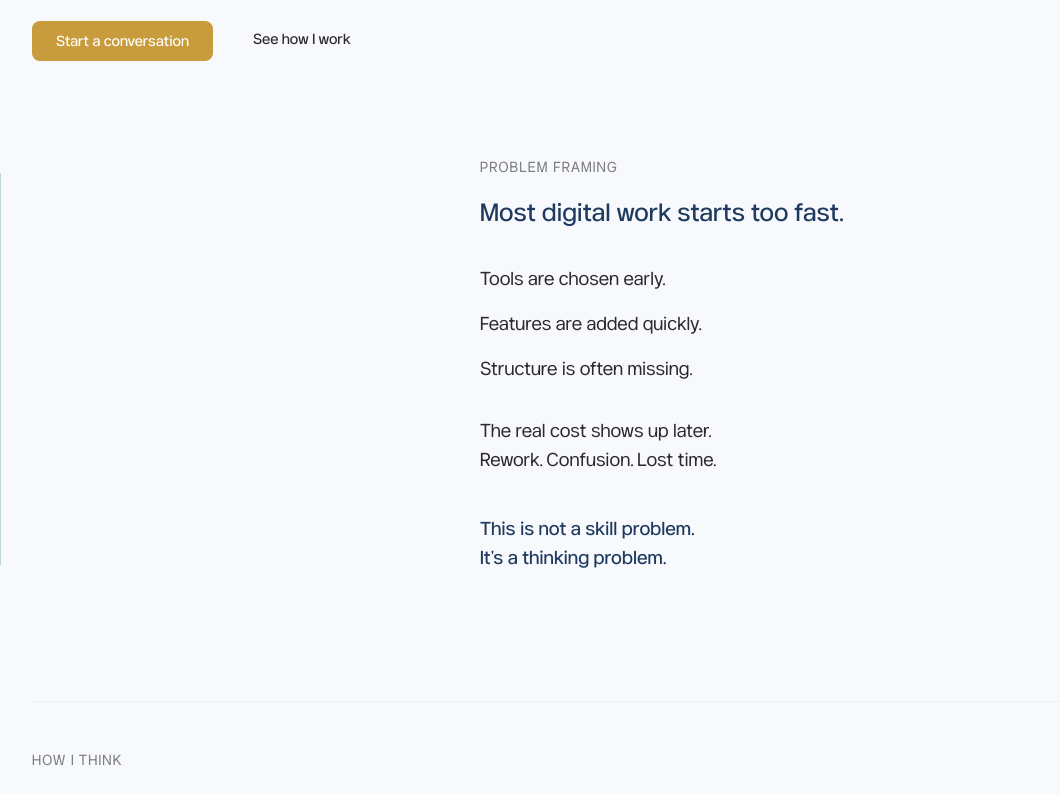
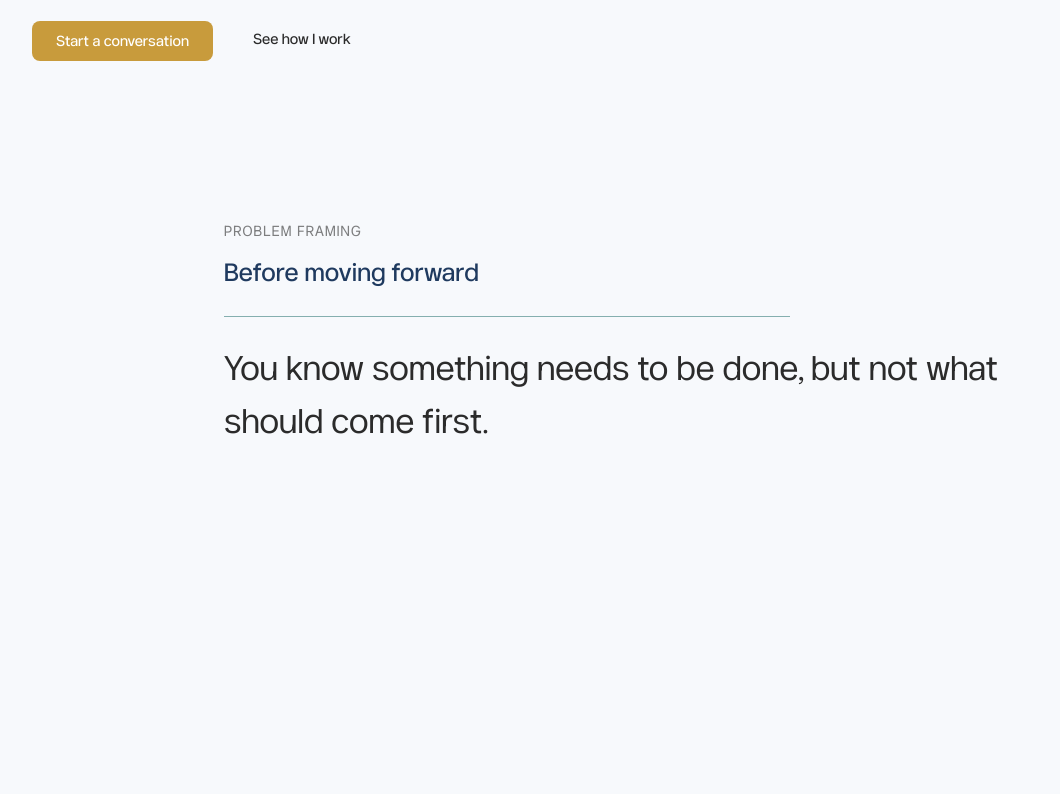
Before and after one commit to abhisekmohantychinua/mohantyabhisek, a Next.js app: page / in a window 1280 px wide. Shown: the part 480-1274 px from the top of the page, without its empty margins (0-1060 px from the left). Built offline with nearby package versions, Linux system fonts and the light colour scheme; a web font is replaced by a local one.

Commit message:
Refactor Problem section; replace static content with interactive component and update styles for improved layout

```diff
--- a/src/features/home/problem/index.tsx
+++ b/src/features/home/problem/index.tsx
@@ -1,37 +1,11 @@
+import ProblemInteractive from "./interactive";
 import "./styles.css";
 
 export default function Problem() {
   return (
     <section className="problem-section" aria-labelledby="problem-heading">
-      <div className="problem-line" aria-hidden="true" />
-
-      <div className="problem-content problem-animate">
-        <p className="problem-kicker">Problem Framing</p>
-
-        <h2 id="problem-heading" className="problem-heading">
-          Most digital work starts too fast.
-        </h2>
-
-        <div
-          className="problem-notes"
-          aria-label="Observations about common project issues"
-        >
-          <p className="problem-note">Tools are chosen early.</p>
-          <p className="problem-note">Features are added quickly.</p>
-          <p className="problem-note">Structure is often missing.</p>
-        </div>
-
-        <p className="problem-secondary" aria-label="Consequences">
-          The real cost shows up later.
-          <br />
-          Rework. Confusion. Lost time.
-        </p>
-
-        <p className="problem-closing" aria-label="Reframing the problem">
-          This is not a skill problem.
-          <br />
-          It&apos;s a thinking problem.
-        </p>
+      <div className="problem-shell">
+        <ProblemInteractive />
       </div>
     </section>
   );
--- /dev/null
+++ b/src/features/home/problem/interactive.tsx
@@ -0,0 +1,149 @@
+"use client";
+
+import { useEffect, useRef, useState, type CSSProperties } from "react";
+
+const lines = [
+  "You know something needs to be done, but not what should come first.",
+  "Everyone suggests a solution. Few understand your context.",
+  "Time, money, and credibility are already involved.",
+  "Fixing later often costs more than thinking now.",
+];
+
+export default function ProblemInteractive() {
+  const sectionRef = useRef<HTMLDivElement | null>(null);
+  const [inView, setInView] = useState(false);
+  const [showText, setShowText] = useState(false);
+  const [progress, setProgress] = useState(0);
+
+  useEffect(() => {
+    const node = sectionRef.current;
+    if (!node) return;
+
+    const observer = new IntersectionObserver(
+      (entries) => {
+        if (entries[0].isIntersecting) {
+          setInView(true);
+        }
+      },
+      { threshold: 0.25 }
+    );
+
+    observer.observe(node);
+    return () => observer.disconnect();
+  }, []);
+
+  useEffect(() => {
+    if (!inView) return;
+    const timer = setTimeout(() => setShowText(true), 420);
+    return () => clearTimeout(timer);
+  }, [inView]);
+
+  useEffect(() => {
+    if (!inView) return;
+    const node = sectionRef.current;
+    if (!node) return;
+
+    let rafId: number | null = null;
+
+    const compute = () => {
+      const rect = node.getBoundingClientRect();
+      const start = rect.top + window.scrollY;
+      const end = rect.bottom + window.scrollY - window.innerHeight;
+      const span = Math.max(end - start, 1);
+      const raw = (window.scrollY - start) / span;
+      const clamped = Math.min(Math.max(raw, 0), 1);
+      setProgress(clamped);
+    };
+
+    const handleScroll = () => {
+      if (rafId) cancelAnimationFrame(rafId);
+      rafId = requestAnimationFrame(compute);
+    };
+
+    handleScroll();
+    window.addEventListener("scroll", handleScroll, { passive: true });
+    window.addEventListener("resize", handleScroll);
+
+    return () => {
+      if (rafId) cancelAnimationFrame(rafId);
+      window.removeEventListener("scroll", handleScroll);
+      window.removeEventListener("resize", handleScroll);
+    };
+  }, [inView]);
+
+  const totalSteps = lines.length;
+  const segment = progress * totalSteps;
+  const baseIndex = Math.min(totalSteps - 1, Math.floor(segment));
+  const fracRaw = segment - Math.floor(segment);
+  const frac = Math.min(Math.max(fracRaw, 0), 1);
+  const blendStart = 0.35;
+  const blend = Math.min(
+    Math.max((frac - blendStart) / (1 - blendStart), 0),
+    1
+  );
+  const activeIndex = baseIndex;
+  const nextIndex = Math.min(totalSteps - 1, baseIndex + 1);
+  const isLast = baseIndex >= totalSteps - 1;
+  const effectiveBlend = isLast ? 0 : blend;
+  const showNext =
+    !isLast && effectiveBlend > 0 && lines[nextIndex] !== lines[activeIndex];
+
+  return (
+    <div
+      ref={sectionRef}
+      className="problem-body"
+      style={{ "--problem-steps": totalSteps } as CSSProperties}
+    >
+      <div
+        className="problem-pin"
+        style={
+          {
+            "--problem-blend": effectiveBlend,
+            "--problem-frac": frac,
+          } as CSSProperties
+        }
+      >
+        <div className="problem-heading-wrap">
+          <p className="problem-kicker">Problem Framing</p>
+          <h2 id="problem-heading" className="problem-heading">
+            Before moving forward
+          </h2>
+        </div>
+
+        <div
+          className={`problem-line ${inView ? "problem-line-straight" : ""}`}
+          aria-hidden="true"
+        >
+          <span className="problem-line-bar" />
+        </div>
+
+        <div
+          className="problem-text-slot"
+          aria-live="polite"
+          aria-atomic="true"
+        >
+          {showText && (
+            <>
+              <p
+                key={`current-${activeIndex}`}
+                className="problem-text-line current"
+                aria-hidden={false}
+              >
+                {lines[activeIndex]}
+              </p>
+              {showNext && (
+                <p
+                  key={`next-${nextIndex}`}
+                  className="problem-text-line next"
+                  aria-hidden={true}
+                >
+                  {lines[nextIndex]}
+                </p>
+              )}
+            </>
+          )}
+        </div>
+      </div>
+    </div>
+  );
+}
--- a/src/features/home/problem/styles.css
+++ b/src/features/home/problem/styles.css
@@ -1,56 +1,103 @@
 @reference "../../../app/globals.css";
 
-/* Problem section mirrors hero width and pacing */
+/* Layout shell */
 .problem-section {
-  @apply container mx-auto relative px-6 lg:px-8;
-  @apply py-4 md:py-8;
-  @apply bg-background;
+  @apply container mx-auto bg-[#F7F9FC];
+  @apply py-20 md:py-24;
+  @apply min-h-[70vh] md:min-h-[78vh];
 }
 
-.problem-content {
-  @apply w-full max-w-2xl lg:max-w-3xl; /* same width as hero */
-  @apply ml-auto; /* creates breathing room against the line on larger screens */
+.problem-shell {
+  @apply relative w-full mx-auto px-6 lg:px-8;
+  @apply max-w-4xl;
+  display: flex;
+  flex-direction: column;
+  gap: 2.5rem;
 }
 
-.problem-animate {
-  @apply animate-[fade-in_1s_ease-out_0.2s_both];
+.problem-heading-wrap {
+  @apply flex flex-col gap-3;
 }
 
 .problem-kicker {
-  @apply text-sm uppercase tracking-[0.08em] text-foreground/60 font-sans mb-4;
+  @apply text-sm uppercase tracking-[0.08em] text-foreground/60 font-sans;
 }
 
 .problem-heading {
-  @apply text-xl md:text-2xl font-medium text-primary font-sans;
-  @apply leading-relaxed mb-8;
+  @apply text-xl md:text-2xl font-medium text-primary font-sans leading-relaxed;
 }
 
-.problem-notes {
-  @apply flex flex-col gap-4 mb-8;
+.problem-body {
+  @apply relative w-full;
+  min-height: calc(62vh + (var(--problem-steps, 4) * 40vh));
 }
 
-.problem-note {
-  @apply text-base md:text-lg text-foreground font-sans leading-relaxed;
+.problem-pin {
+  @apply sticky flex flex-col gap-6;
+  top: 14vh;
 }
 
-.problem-secondary {
-  @apply text-base md:text-lg text-foreground font-sans leading-relaxed;
-  @apply mt-2 mb-10; /* small pause from notes */
+.problem-line {
+  @apply w-full max-w-[68%];
+  height: 1.25px;
+  position: relative;
+  overflow: hidden;
 }
 
-.problem-closing {
-  @apply text-base md:text-lg font-medium text-primary font-sans leading-relaxed;
+.problem-line-bar {
+  @apply block w-full h-full;
+  background: rgba(58, 125, 124, 0.6);
+  transform: translateY(1.2px) skewX(2.2deg) scaleX(1.01);
+  transition: transform 1.4s ease-out;
 }
 
-/* Subtle guiding line */
-.problem-line {
-  @apply hidden sm:block absolute top-12 bottom-10 left-0 w-px;
-  @apply bg-secondary/30;
+.problem-line.problem-line-straight .problem-line-bar {
+  transform: translateY(0) skewX(0deg) scaleX(1);
 }
 
-/* Mobile behavior: hide the line; spacing stays intact */
+.problem-text-slot {
+  @apply relative w-full overflow-hidden;
+  @apply min-h-[6.25rem];
+}
+
+.problem-text-line {
+  @apply font-sans text-foreground leading-relaxed;
+  font-size: clamp(1.2rem, 3.3vw, 2.05rem);
+  position: absolute;
+  inset: 0;
+  width: 100%;
+  display: flex;
+  align-items: flex-start;
+  will-change: transform, opacity;
+}
+
+.problem-text-line.current {
+  z-index: 2;
+  transform: translateY(calc(var(--problem-blend, 0) * -100%));
+  opacity: calc(1 - var(--problem-blend, 0));
+}
+
+.problem-text-line.next {
+  z-index: 1;
+  transform: translateY(calc((1 - var(--problem-blend, 0)) * 100%));
+  opacity: var(--problem-blend, 0);
+}
+
 @media (max-width: 639px) {
   .problem-section {
     @apply py-16;
+    min-height: 70vh;
+  }
+
+  .problem-body {
+    min-height: calc(64vh + (var(--problem-steps, 4) * 34vh));
+  }
+
+  .problem-line {
+    @apply max-w-full;
+  }
+
+  .problem-pin {
+    top: 12vh;
   }
 }
```
